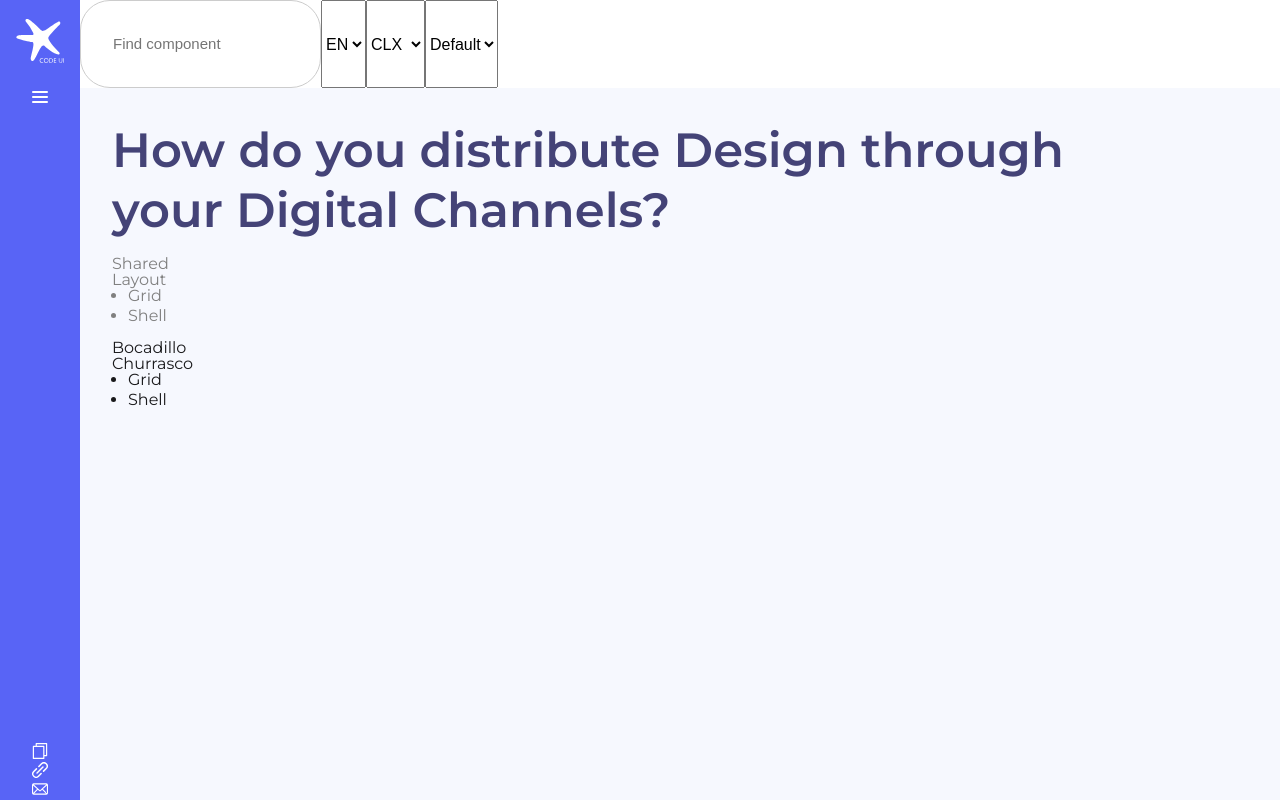
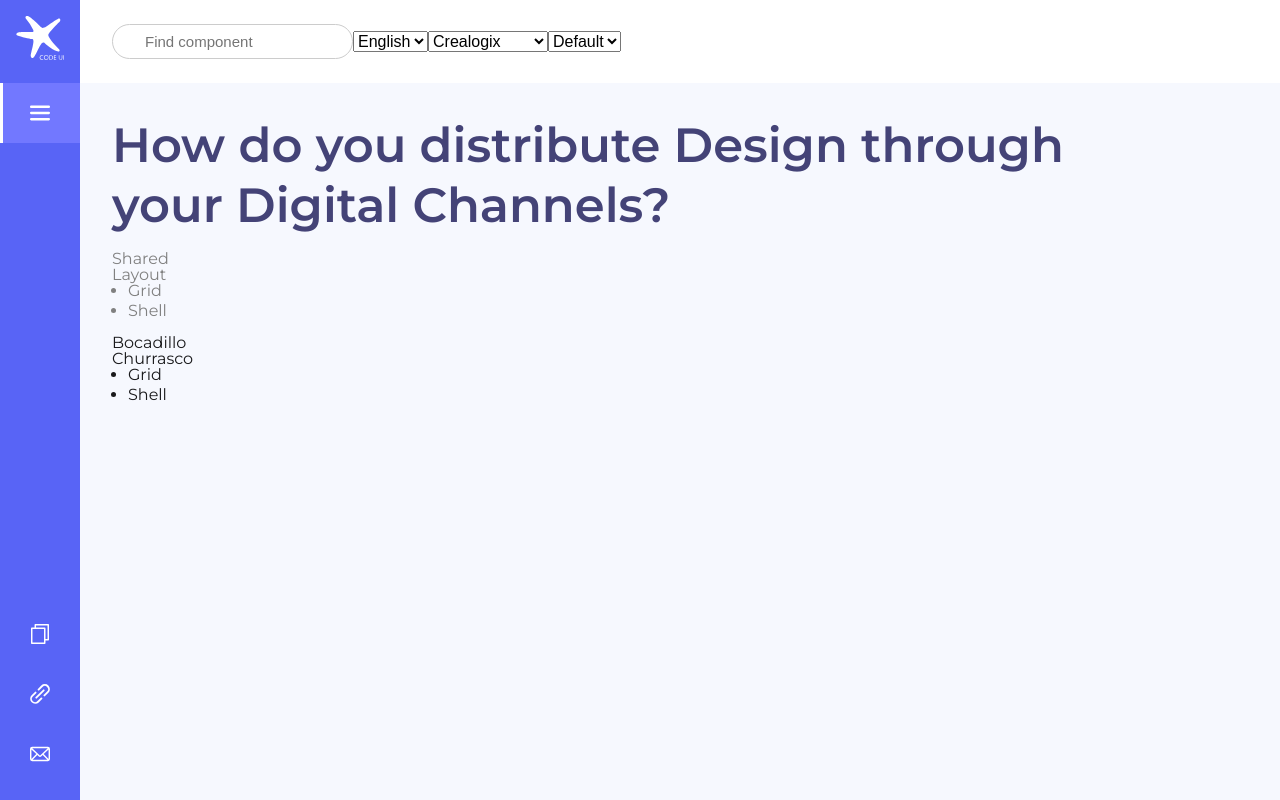
Before and after one commit to alexcarbajo/designsystemdashboard, a Gatsby site in the folder workshop/: page / in a window 1280 px wide. Shown: the top 800 px of the page. Built offline with nearby package versions, Linux system fonts and the light colour scheme; Gatsby itself is replaced by a stand-in of ours.

Commit message:
More content

```diff
--- a/workshop/src/pages/index.js
+++ b/workshop/src/pages/index.js
@@ -42,15 +42,15 @@ export default () =>
             <div className="o-Dashboard__header">
                 <input type="text" className="c-Search" placeholder="Find component" />
                 <select className="c-Select">
-                    <option>EN</option>
-                    <option>AR</option>
+                    <option>English</option>
+                    <option>Arab</option>
                 </select>
 
                 <select className="c-Select">
-                    <option>CLX</option>
+                    <option>Crealogix</option>
+                    <option>NCB</option>
+                    <option>Bank AlJazira</option>
                     <option>SAIB</option>
-                    <option>BAJ</option>
-                    <option>NCB</option>
                 </select>
                 <select className="c-Select">
                     <option>Default</option>
--- a/workshop/src/styles/3_objects/_objects.dashboard.scss
+++ b/workshop/src/styles/3_objects/_objects.dashboard.scss
@@ -20,7 +20,7 @@
 .o-Dashboard__logo {
   display: flex;
   width: 80px;
-  height: 100px;
+  height: 93px;
   justify-content: center;
   align-items: center;
 }
@@ -44,8 +44,40 @@
   align-items: center;
 }
 
+.c-Menu__footer {
+  margin-bottom: 1rem;
+}
+
 .c-Menu__item {
+  position: relative;
+  display: flex;
+  justify-content: center;
+  width: 100%;
+  padding: 1.25rem 0;
+  background-color: rgba($color-brand-primary-highlight, 0);
+  transition: 0.2s ease background-color;
+
+  &:hover {
+    background-color: rgba($color-brand-primary-highlight, 100);
+  }
+
+  &.isActive {
+    background-color: $color-brand-primary-highlight;
+    &:before {
+      content: '';
+      position: absolute;
+      width: 3px;
+      height: 100%;
+      top: 0;
+      left: 0;
+      background-color: $color-white;
+    }
+  }
+
   .c-Icon {
+    width: 1.25rem;
+    height: 1.25rem;
+
     path, rect {
       fill: $color-white;
     }
@@ -60,8 +92,7 @@
 }
 
 .o-Dashboard__header {
-  display: flex;
-  height: 100px;
+  padding: 1.5rem 2rem;
 }
 
 .o-Dashboard__item {
```
